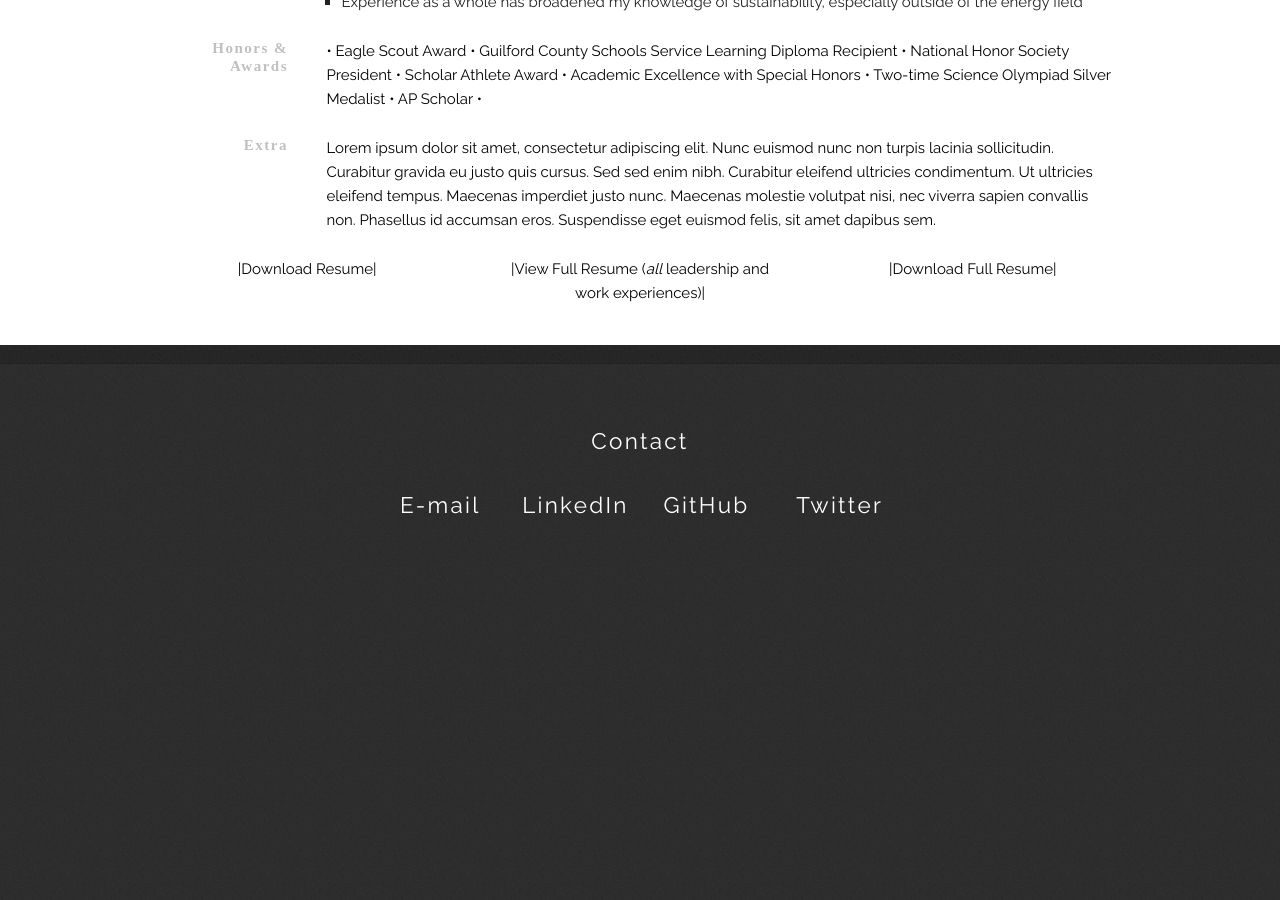
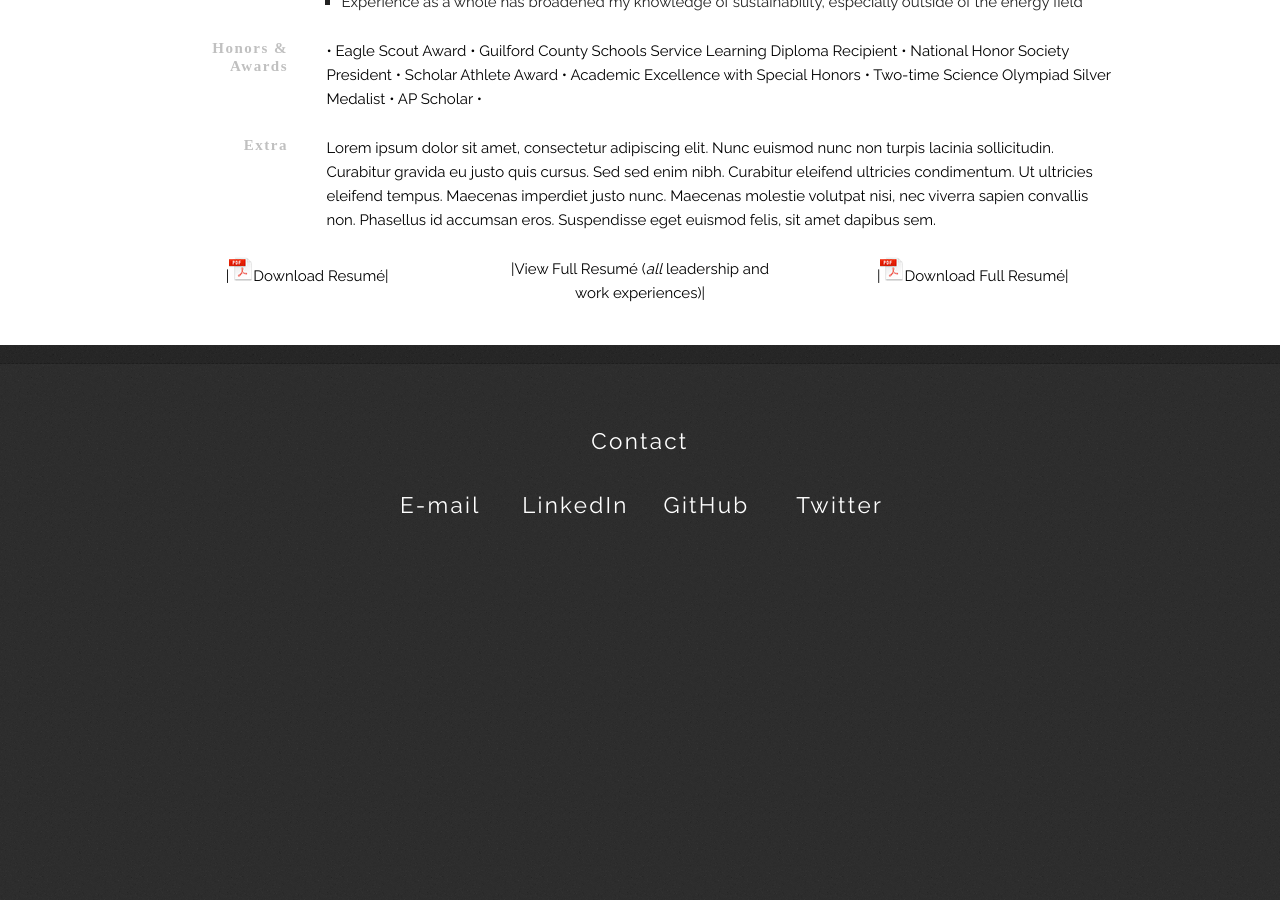
Before and after one commit to jacksoncwilliams/jackson-erin, a Jekyll site: the page built from simpleindex.html, in a window 1280 px wide and 900 px high, scrolled down 2847 px. Built offline with Jekyll 4.4.1, drawn with Linux system fonts in a browser that asks for light colours; nearby versions of some CDN libraries; some web fonts are replaced.

Commit message:
Update simpleindex.html

```diff
--- a/simpleindex.html
+++ b/simpleindex.html
@@ -253,19 +253,19 @@ title: Jackson Williams
             <div class="container downloadbar">
                         <div class="four columns">
                                     <p>
-                                                |Download Resume|
+                                                |<img src="images/Adobe_PDF_file_icon_24x24.png" alt="Download Resumé" style="width:24px;height:24px;">Download Resumé|
                                     </p>
                         </div>
 
                         <div class="four columns">
                                     <p>
-                                                |View Full Resume (<em>all</em> leadership and work experiences)|
+                                                |View Full Resumé (<em>all</em> leadership and work experiences)|
                                     </p>
                         </div>
 
                         <div class="four columns">
                                     <p>
-                                                |Download Full Resume|
+                                                |<img src="images/Adobe_PDF_file_icon_24x24.png" alt="Download Full Resumé" style="width:24px;height:24px;">Download Full Resumé|
                                     </p>
                         </div>
 
```
